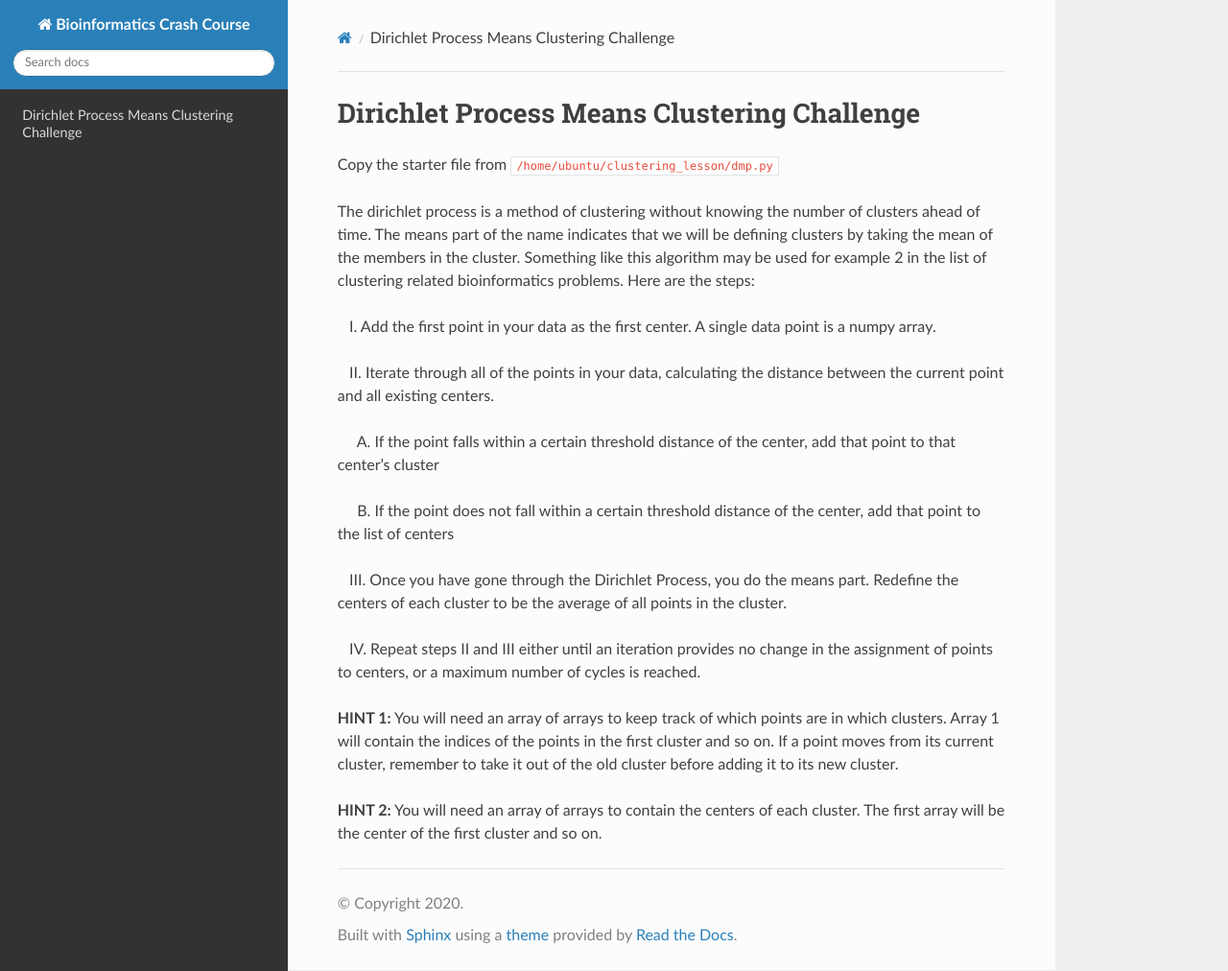
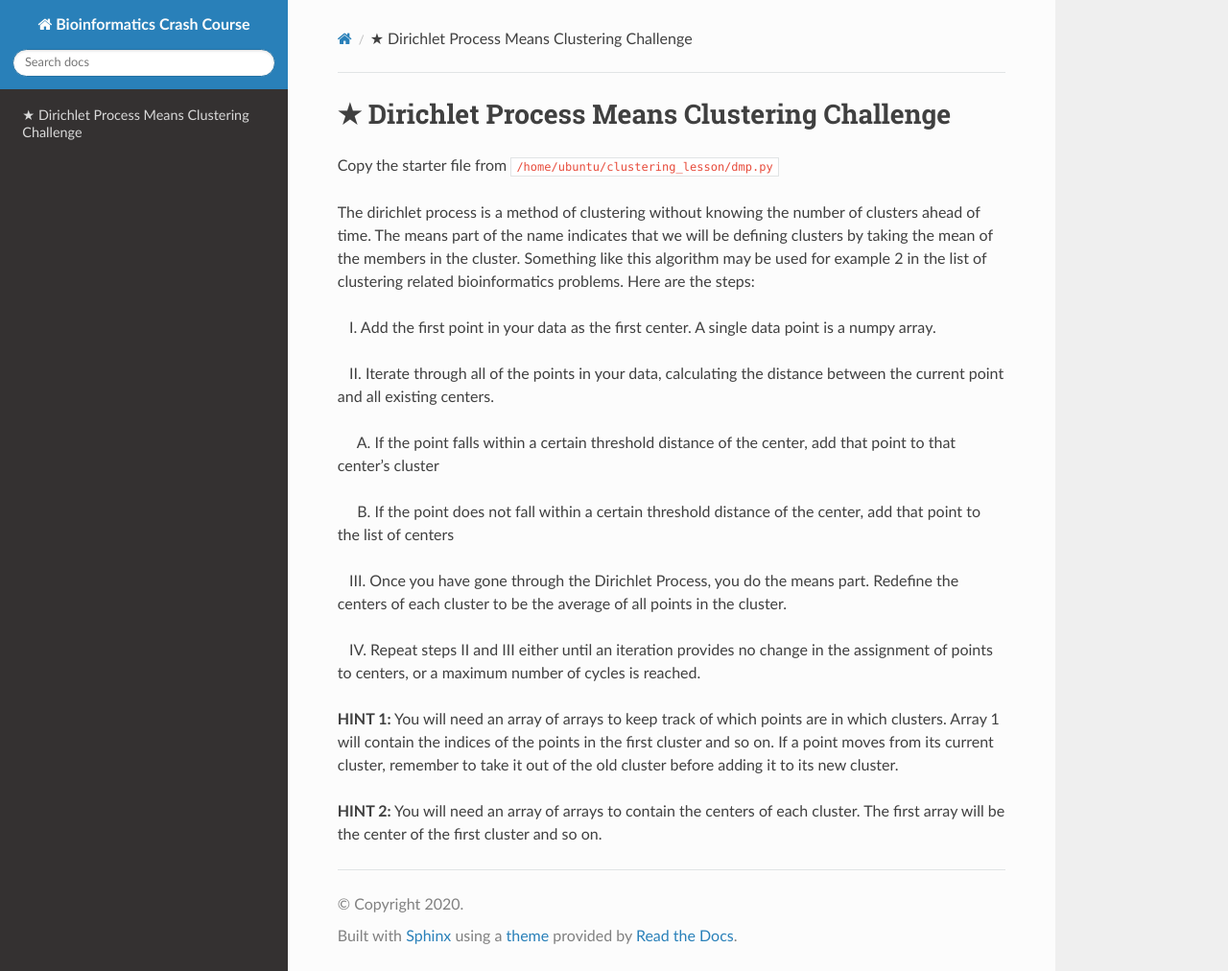
Before and after one commit to ubicucsd/crash_course, a Sphinx documentation site: the page built from source/9.2_Dirichlet_Challenge.md, in a window 1280 px wide and 1012 px high. Shown: the whole window at 96% size. Built offline with Sphinx 7.4.7 and the Read the Docs theme 2.0.0, drawn with Linux system fonts in a browser that asks for light colours.

````diff
--- a/source/9.2_Dirichlet_Challenge.md
+++ b/source/9.2_Dirichlet_Challenge.md
@@ -1,4 +1,4 @@
-# Dirichlet Process Means Clustering Challenge
+# ★ Dirichlet Process Means Clustering Challenge
 
 Copy the starter file from
 ```/home/ubuntu/clustering_lesson/dmp.py```
````
